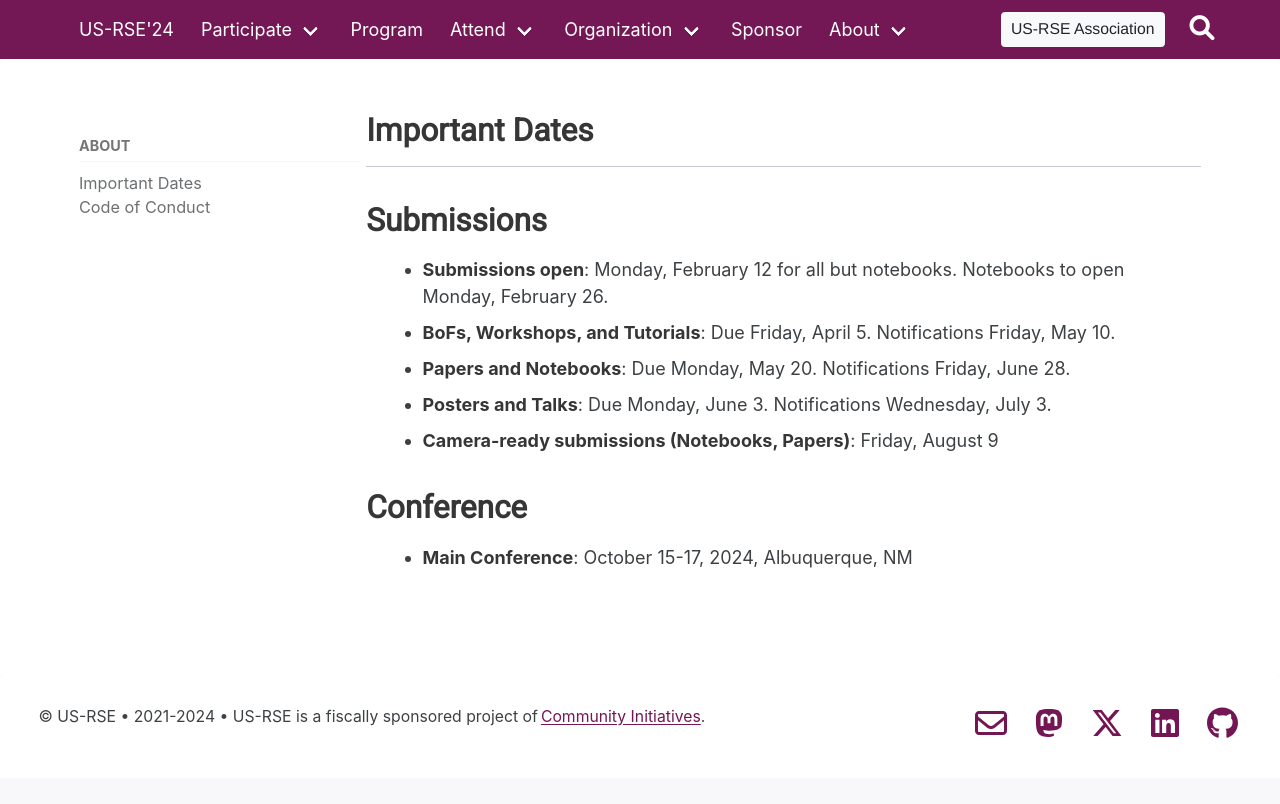
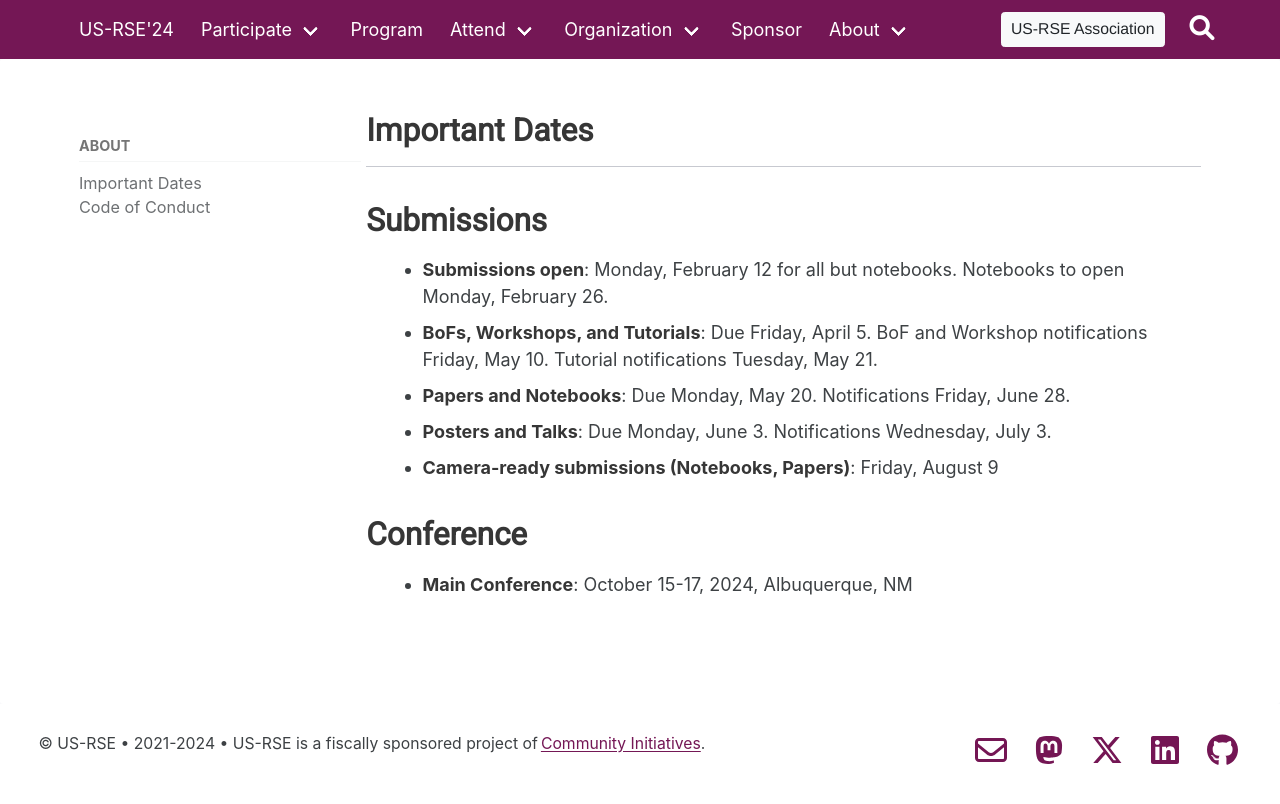
Before and after one commit to USRSE/usrse24, a Jekyll site: the page built from pages/about/dates.md, in a window 1280 px wide and 900 px high. Shown: the top 804 px of the window. Built offline with Jekyll 4.4.1, drawn with Linux system fonts in a browser that asks for light colours; a style sheet for code colours, icons or effects is not loaded.

Commit message:
fixing tutorial notification data on second dates page
fyi @jbteves

```diff
--- a/pages/about/dates.md
+++ b/pages/about/dates.md
@@ -10,7 +10,7 @@ set_last_modified: true
 ## Submissions
 
 - **Submissions open**: Monday, February 12 for all but notebooks. Notebooks to open Monday, February 26.
-- **BoFs, Workshops, and Tutorials**: Due Friday, April 5. Notifications Friday, May 10.
+- **BoFs, Workshops, and Tutorials**: Due Friday, April 5. BoF and Workshop notifications Friday, May 10. Tutorial notifications Tuesday, May 21.
 - **Papers and Notebooks**: Due Monday, May 20. Notifications Friday, June 28.
 - **Posters and Talks**: Due Monday, June 3. Notifications Wednesday, July 3.
 - **Camera-ready submissions (Notebooks, Papers)**: Friday, August 9
```
